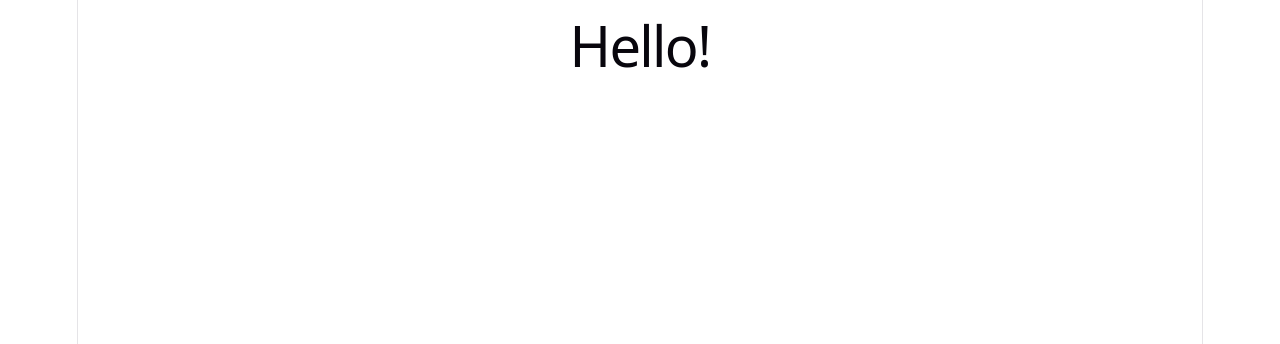
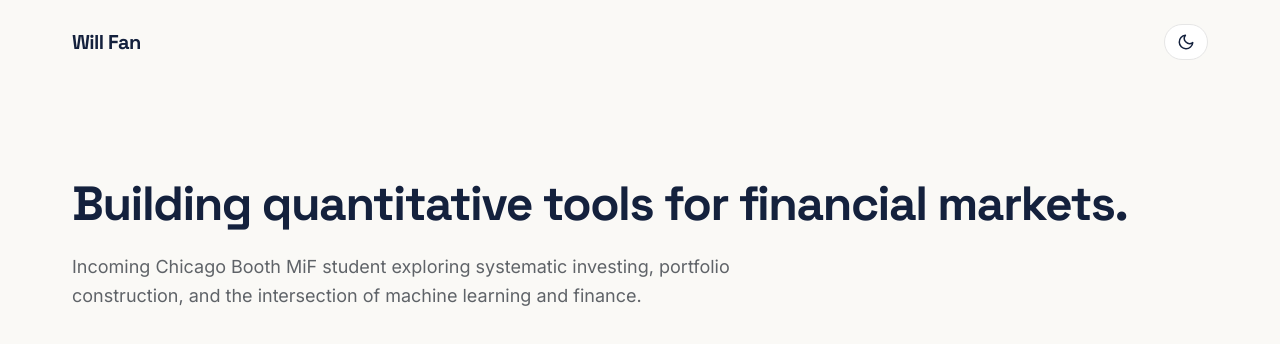
Before and after one commit to squilliam34/squilliam34.github.io, a React (Vite) app: page / in a window 1280 px wide. Shown: the top 344 px of the page. Built offline with nearby package versions, Linux system fonts and the light colour scheme.

Commit message:
Base themes + light/dark mode

```diff
--- a/index.html
+++ b/index.html
@@ -5,6 +5,9 @@
     <link rel="icon" type="image/svg+xml" href="/favicon.svg" />
     <meta name="viewport" content="width=device-width, initial-scale=1.0" />
     <title>squilliam34.github.io</title>
+    <link rel="preconnect" href="https://fonts.googleapis.com">
+    <link rel="preconnect" href="https://fonts.gstatic.com" crossorigin>
+    <link href="https://fonts.googleapis.com/css2?family=Inter:wght@400;500;600;700&family=Space+Grotesk:wght@400;500;700&display=swap" rel="stylesheet">
   </head>
   <body>
     <div id="root"></div>
--- a/src/App.jsx
+++ b/src/App.jsx
@@ -1,7 +1,32 @@
+import ThemeToggle from './components/ThemeToggle';
+import { useTheme } from './hooks/useTheme';
+
 function App() {
+  const { theme, toggleTheme } = useTheme();
+
   return (
-    <h1>Hello!</h1>
-  )
+    <div className="min-h-screen">
+      <header className="container flex items-center justify-between py-6">
+        <h1 className="text-xl font-semibold">Will Fan</h1>
+        <ThemeToggle theme={theme} toggleTheme={toggleTheme} />
+      </header>
+
+      <main className="container py-24">
+        <h2 className="mb-6 text-5xl font-bold">
+          Building quantitative tools for financial markets.
+        </h2>
+
+        <p
+          className="max-w-2xl text-lg leading-relaxed"
+          style={{ color: 'var(--text-secondary)' }}
+        >
+          Incoming Chicago Booth MiF student exploring systematic investing,
+          portfolio construction, and the intersection of machine learning and
+          finance.
+        </p>
+      </main>
+    </div>
+  );
 }
 
-export default App
+export default App;
--- /dev/null
+++ b/src/components/ThemeToggle.jsx
@@ -0,0 +1,18 @@
+import { FiMoon, FiSun } from 'react-icons/fi';
+
+export default function ThemeToggle({ theme, toggleTheme }) {
+  return (
+    <button
+      onClick={toggleTheme}
+      className="rounded-full border px-3 py-2 transition hover:scale-105"
+      style={{
+        borderColor: 'var(--border)',
+        background: 'var(--surface)',
+        color: 'var(--text)',
+      }}
+      aria-label="Toggle theme"
+    >
+      {theme === 'dark' ? <FiSun size={18} /> : <FiMoon size={18} />}
+    </button>
+  );
+}
--- /dev/null
+++ b/src/hooks/useTheme.js
@@ -0,0 +1,30 @@
+import { useEffect, useState } from 'react';
+
+export function useTheme() {
+  const [theme, setTheme] = useState(() => {
+    const saved = localStorage.getItem('theme');
+    if (saved) return saved;
+
+    return window.matchMedia('(prefers-color-scheme: dark)').matches
+      ? 'dark'
+      : 'light';
+  });
+
+  useEffect(() => {
+    const root = document.documentElement;
+
+    if (theme === 'dark') {
+      root.classList.add('dark');
+    } else {
+      root.classList.remove('dark');
+    }
+
+    localStorage.setItem('theme', theme);
+  }, [theme]);
+
+  return {
+    theme,
+    toggleTheme: () =>
+      setTheme((t) => (t === 'dark' ? 'light' : 'dark')),
+  };
+}
--- a/src/index.css
+++ b/src/index.css
@@ -1,111 +1,60 @@
+@import "tailwindcss";
+
+/* Theme variables */
 :root {
-  --text: #6b6375;
-  --text-h: #08060d;
-  --bg: #fff;
-  --border: #e5e4e7;
-  --code-bg: #f4f3ec;
-  --accent: #aa3bff;
-  --accent-bg: rgba(170, 59, 255, 0.1);
-  --accent-border: rgba(170, 59, 255, 0.5);
-  --social-bg: rgba(244, 243, 236, 0.5);
-  --shadow:
-    rgba(0, 0, 0, 0.1) 0 10px 15px -3px, rgba(0, 0, 0, 0.05) 0 4px 6px -2px;
-
-  --sans: system-ui, 'Segoe UI', Roboto, sans-serif;
-  --heading: system-ui, 'Segoe UI', Roboto, sans-serif;
-  --mono: ui-monospace, Consolas, monospace;
-
-  font: 18px/145% var(--sans);
-  letter-spacing: 0.18px;
-  color-scheme: light dark;
-  color: var(--text);
-  background: var(--bg);
-  font-synthesis: none;
-  text-rendering: optimizeLegibility;
-  -webkit-font-smoothing: antialiased;
-  -moz-osx-font-smoothing: grayscale;
-
-  @media (max-width: 1024px) {
-    font-size: 16px;
-  }
+  --bg: #faf9f6;
+  --surface: #ffffff;
+  --text: #14213d;
+  --text-secondary: #5f6368;
+  --accent: #4b9cd3;
+  --border: #e6e6e6;
 }
 
-@media (prefers-color-scheme: dark) {
-  :root {
-    --text: #9ca3af;
-    --text-h: #f3f4f6;
-    --bg: #16171d;
-    --border: #2e303a;
-    --code-bg: #1f2028;
-    --accent: #c084fc;
-    --accent-bg: rgba(192, 132, 252, 0.15);
-    --accent-border: rgba(192, 132, 252, 0.5);
-    --social-bg: rgba(47, 48, 58, 0.5);
-    --shadow:
-      rgba(0, 0, 0, 0.4) 0 10px 15px -3px, rgba(0, 0, 0, 0.25) 0 4px 6px -2px;
-  }
+.dark {
+  --bg: #171717;
+  --surface: #232323;
+  --text: #f5f5f5;
+  --text-secondary: #b8b8b8;
+  --accent: #7bafd4;
+  --border: #343434;
+}
 
-  #social .button-icon {
-    filter: invert(1) brightness(2);
-  }
+/* Base styles */
+html {
+  scroll-behavior: smooth;
 }
 
 body {
   margin: 0;
+  background: var(--bg);
+  color: var(--text);
+  font-family: "Inter", system-ui, sans-serif;
+  transition:
+    background-color 0.3s ease,
+    color 0.3s ease;
 }
 
-#root {
-  width: 1126px;
-  max-width: 100%;
-  margin: 0 auto;
-  text-align: center;
-  border-inline: 1px solid var(--border);
-  min-height: 100svh;
-  display: flex;
-  flex-direction: column;
-  box-sizing: border-box;
+/* Typography */
+h1, h2, h3, h4 {
+  font-family: "Space Grotesk", sans-serif;
+  letter-spacing: -0.03em;
 }
 
-h1,
-h2 {
-  font-family: var(--heading);
-  font-weight: 500;
-  color: var(--text-h);
+/* Nice text selection */
+::selection {
+  background: color-mix(in srgb, var(--accent) 30%, transparent);
 }
 
-h1 {
-  font-size: 56px;
-  letter-spacing: -1.68px;
-  margin: 32px 0;
-  @media (max-width: 1024px) {
-    font-size: 36px;
-    margin: 20px 0;
+/* Reusable container */
+.container {
+  width: 100%;
+  max-width: 1200px;
+  margin-inline: auto;
+  padding-inline: 1.5rem;
+}
+
+@media (min-width: 768px) {
+  .container {
+    padding-inline: 2rem;
   }
 }
-h2 {
-  font-size: 24px;
-  line-height: 118%;
-  letter-spacing: -0.24px;
-  margin: 0 0 8px;
-  @media (max-width: 1024px) {
-    font-size: 20px;
-  }
-}
-p {
-  margin: 0;
-}
-
-code,
-.counter {
-  font-family: var(--mono);
-  display: inline-flex;
-  border-radius: 4px;
-  color: var(--text-h);
-}
-
-code {
-  font-size: 15px;
-  line-height: 135%;
-  padding: 4px 8px;
-  background: var(--code-bg);
-}
```
